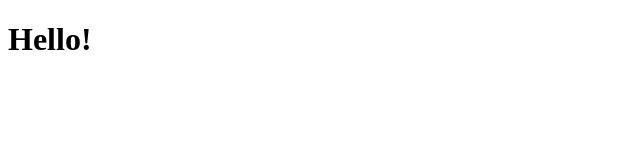
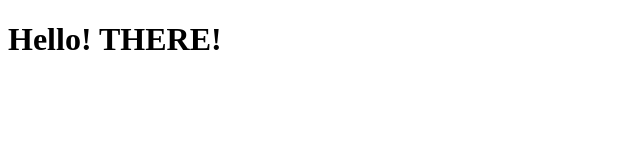
Before and after one commit to jeus630/ttttest, a plain HTML site: page index.html in a window 1280 px wide. Shown: the whole page, without its empty margins (0-640 px from the left). Drawn offline with Linux system fonts and the light colour scheme.

Commit message:
add there

```diff
--- a/index.html
+++ b/index.html
@@ -6,6 +6,6 @@
     <title>Document</title>
 </head>
 <body>
-    <h1>Hello!</h1>
+    <h1>Hello! THERE!</h1>
 </body>
 </html>
```
